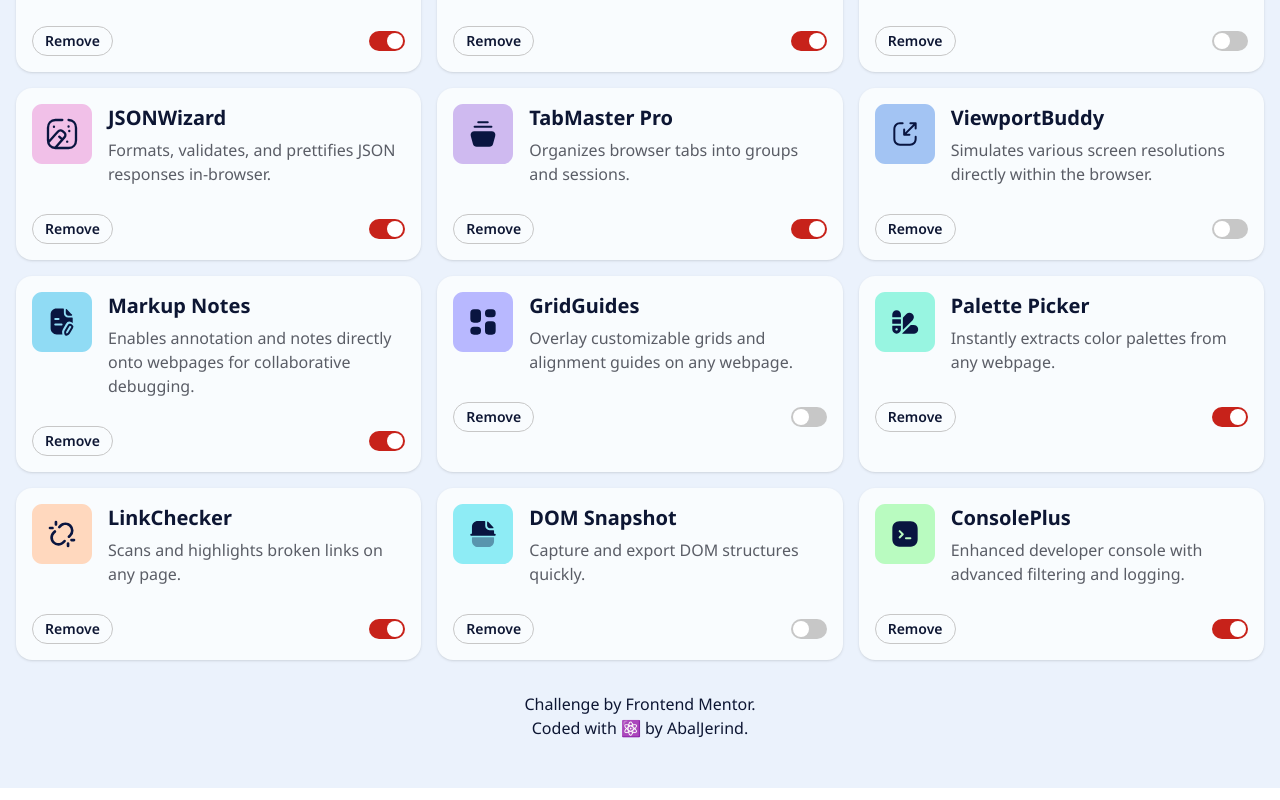
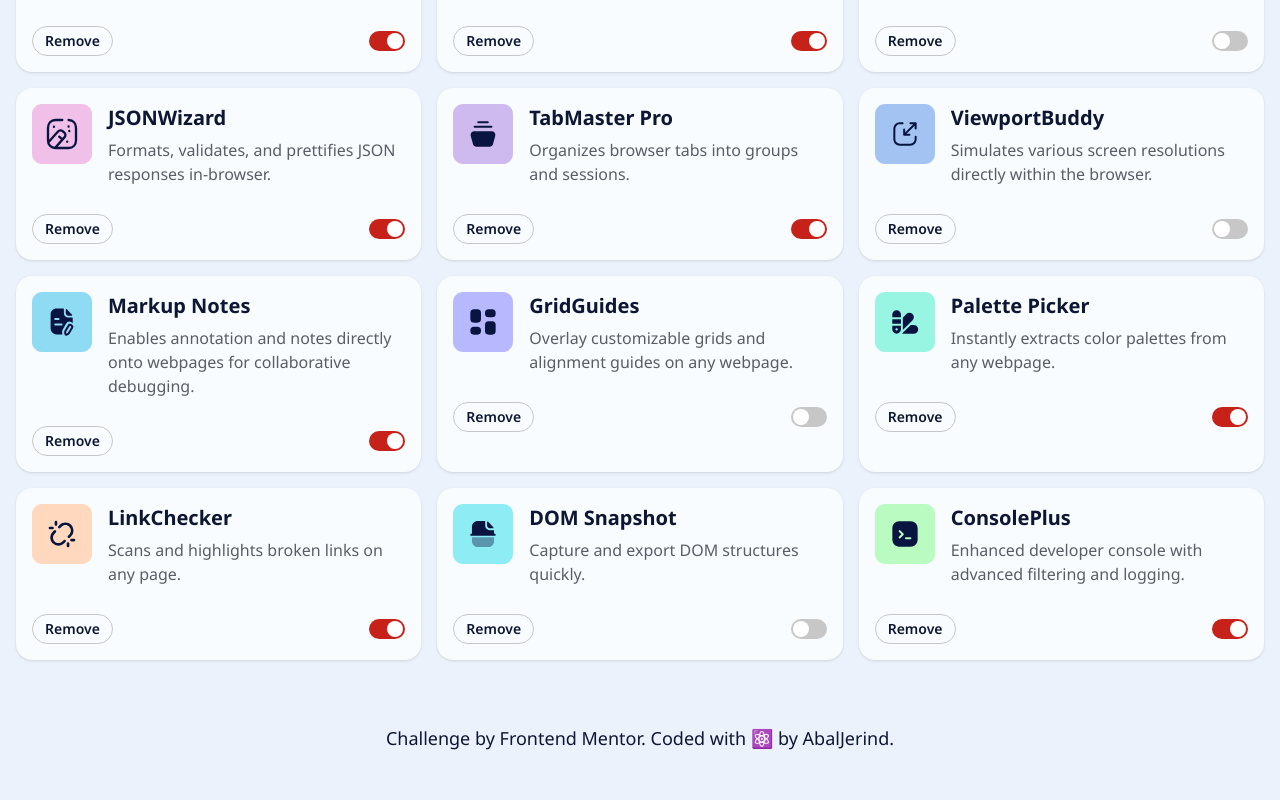
Before and after one commit to Abaljerind/browser-extensions-manager-ui, a React (Vite) app: page / in a window 1280 px wide. Shown: the part 310-1110 px from the top of the page. Built offline with nearby package versions, Linux system fonts and the light colour scheme.

Commit message:
Style(Attribution): add styles for md and lg breakpoint
Adjust margin top and font size for <p> for md and lg breakpoint
Adjust display for <br> md breakpoint

```diff
--- a/src/components/Attribution.jsx
+++ b/src/components/Attribution.jsx
@@ -1,7 +1,7 @@
 const Attribution = () => {
   return (
     <footer>
-      <p className="attribution text-title mt-8 text-center">
+      <p className="attribution text-title mt-8 text-center md:mt-16 lg:text-lg">
         Challenge by{" "}
         <a
           className="hover:text-red-400"
@@ -9,7 +9,7 @@ const Attribution = () => {
         >
           Frontend Mentor
         </a>
-        . <br /> Coded with ⚛️ by{" "}
+        . <br className="md:hidden" /> Coded with ⚛️ by{" "}
         <a className="hover:text-red-400" href="https://github.com/Abaljerind/">
           AbalJerind
         </a>
```
